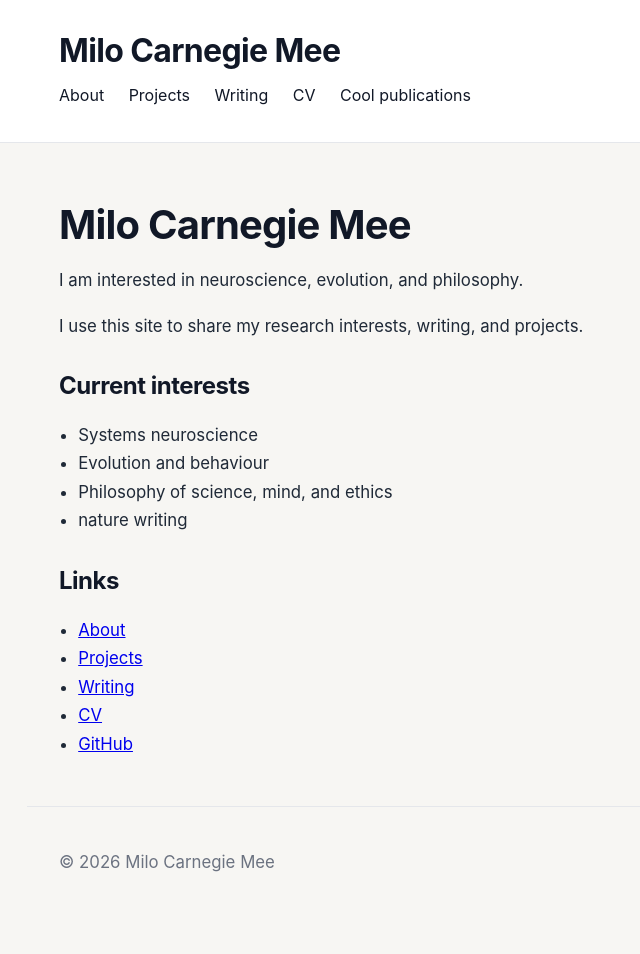
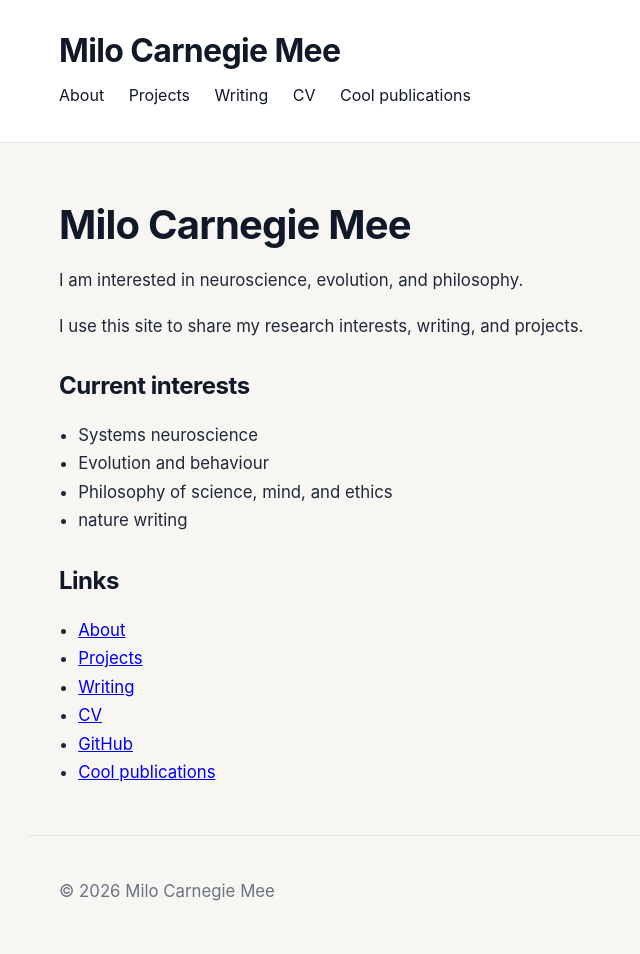
Before and after one commit to Milo-Carnegie-Mee/Milo-Carnegie-Mee.github.io, a Jekyll site: the page built from index.md, in a window 1280 px wide. Shown: the whole page, without its empty margins (171-811 px from the left). Built offline with Jekyll 4.4.1, drawn with Linux system fonts in a browser that asks for light colours; before the commit the page ends 926 px from its top, so only the background shows below that.

Commit message:
Add link to Cool publications section

```diff
--- a/index.md
+++ b/index.md
@@ -23,3 +23,4 @@ I use this site to share my research interests, writing, and projects.
 - [Writing](/writing/)
 - [CV](/cv/)
 - [GitHub](https://github.com/yourusername)
+- [Cool publications](/Cool publications/)
```
